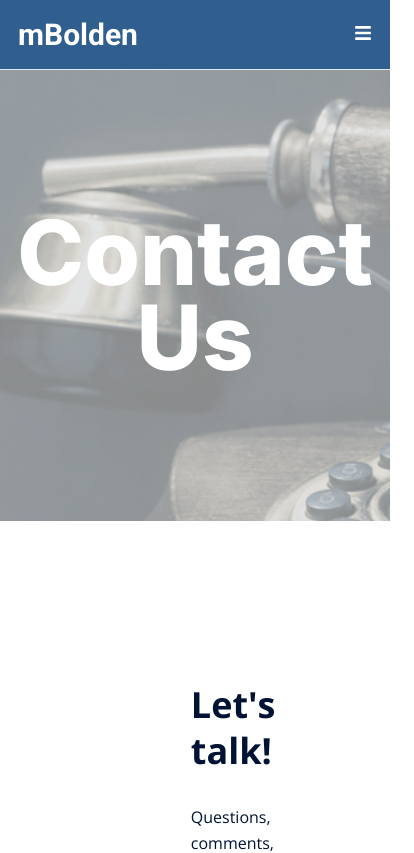
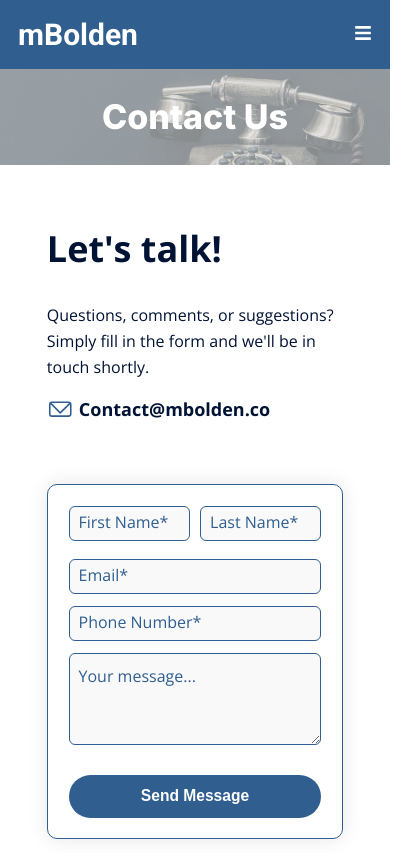
Before and after one commit to ranajithreddy11/mBolden, a React (Create React App) app in the folder frontend/: page /contact in a window 390 px wide. Shown: the top 853 px of the page, 414 px wide, since content can reach past the window. Built offline with nearby package versions, Linux system fonts and the light colour scheme; a web font is replaced by a local one.

Commit message:
Contact page responsive

```diff
--- a/frontend/src/assets/styles/Contact.css
+++ b/frontend/src/assets/styles/Contact.css
@@ -5,33 +5,39 @@
   }
 
   .contact-header {
-    text-align: center;
+    width: 100%;
+    padding-top: 24.583%;
     background-image: url('../images/Contact.png');
     background-size: cover;
     background-position: center;
-    background-repeat: no-repeat;
-    padding: 80px 0;
+    position: relative;
+    text-align: center;
   }
 
-  .contact-header h1 {
+  .contact-header .content{
     font-family: 'Inter', sans-serif;
-    font-size: 90px;
+    font-size: 5.5rem;
     font-weight: 800;
-    line-height: 85px;
+    line-height: 5rem;
     color: #ffffff;
+    position: absolute;
+    top: 50%;
+    left: 50%;
+    transform: translate(-50%, -50%);
+
   }
 
   .contact-section {
     display: flex;
     justify-content: space-between;
     padding: 2rem;
-    margin:8rem 12rem;
+    padding:8% 12%
   }
 
   .contact-info {
     flex: 1;
     padding: 2rem;
-    margin-right: 10%;
+    margin-right: 12%;
 
     width: 50%;
     box-sizing: border-box;
@@ -75,7 +81,7 @@
   }
 
   .contact-form-container {
-    padding: 50px;
+    padding: 5%;
     border: 1px solid #2F5E8F;
     box-shadow: 0px 0px 20px 0px #0000001A;
     display: flex;
@@ -101,7 +107,7 @@
   .form-group-name{
     display: flex;
     justify-content: space-between;
-    margin-bottom: 1rem;
+    margin-bottom: 1.5rem;
 
   }
 
@@ -116,7 +122,7 @@
     opacity: 0px;
     border: 1px solid #2F5E8F;
     padding: 0.75rem;
-    border-radius: 4px;
+    border-radius: 0.5rem;
     background: #F9F9F9;
   }
 
@@ -132,6 +138,7 @@
 
   .form-group textarea {
     resize: vertical;
+    height: 6rem;
   }
 
   .send-message-button {
@@ -144,9 +151,10 @@
     cursor: pointer;
     transition: background-color 0.3s;
     background: #2F5E8F;
-    font-size: 18px;
+    font-size: 1.3rem;
     font-weight: 600;
     line-height: 24.51px;
+    margin-top: 1.5rem;
   }
 
 
@@ -157,10 +165,39 @@
     }
 
     .contact-info, .contact-form-container {
-      padding: 1rem;
+      width: 100%;
+      margin-right: 0;
     }
 
-    .contact-form {
-      max-width: 100%;
+    .contact-info{
+      padding: 0;
+    }
+
+    :root {
+      font-size: 14px;
+    }
+
+    .contact-header .content{
+      font-size: 50px;
+      line-height: 40px;
+    }
+
+  }
+
+@media (max-width: 480px) {
+    :root {
+        font-size: 12px;
+    }
+
+    .contact-header .content{
+      font-size: 34px;
+    }
+
+    .contact-form-container{
+      padding: 7%;
+      margin-top:15%;
+    }
+    .form-group-name input{
+      width: 48%;
     }
   }
--- a/frontend/src/assets/styles/Header.css
+++ b/frontend/src/assets/styles/Header.css
@@ -2,11 +2,10 @@
 
 .header {
     background-color: #2F5E8F;
-    padding: 1.5rem; /* 24px */
+    padding: 1.5rem;
     display: flex;
     align-items: center;
     justify-content: space-between;
-    border-bottom: 1px solid #E2E8F0;
 }
 
 .header-container {
@@ -17,9 +16,9 @@
 
 .header-logo a {
     font-family: 'Roboto', sans-serif;
-    font-size: 2.5rem; /* 40px */
+    font-size: 2.5rem;
     font-weight: 700;
-    line-height: 2.75rem; /* 44px */
+    line-height: 2.75rem;
     text-align: left;
     color: #ffffff;
     text-decoration: none;
@@ -27,7 +26,7 @@
 
 .nav {
     display: flex;
-    gap: 1.375rem; /* 22px */
+    gap: 1.375rem;
     margin-left: auto;
 }
 
@@ -106,14 +105,15 @@
     .side-nav.open {
         display: flex;
         transform: translateX(0);
+        padding-top: 50px;
     }
 
     .side-nav a {
         color: #ffffff;
         text-decoration: none;
         font-family: 'Roboto', sans-serif;
-        padding: 0.75rem 0.5rem;
-        font-size: 1.125rem;
+        padding: 1.5rem;
+        font-size: 1.8rem;
         font-weight: 500;
         line-height: 1.5rem;
         letter-spacing: 0.03125rem;
--- a/frontend/src/pages/Contact.js
+++ b/frontend/src/pages/Contact.js
@@ -6,7 +6,7 @@ function Contact() {
   return (
     <div className="contact-container">
       <header className="contact-header">
-        <h1>Contact Us</h1>
+      <div className='content'>Contact Us</div>
       </header>
       <section className="contact-section">
         <div className="contact-info">
```
